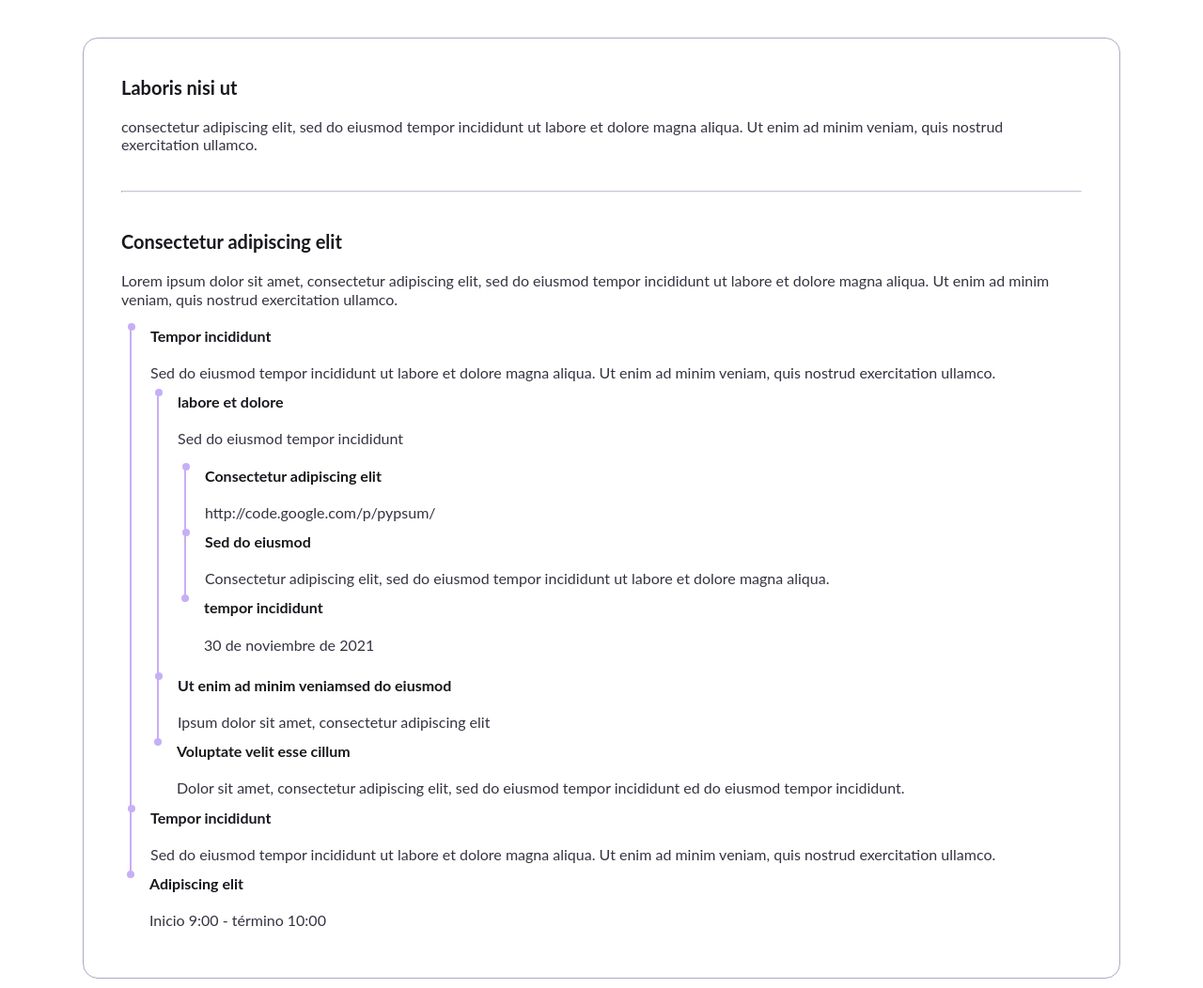
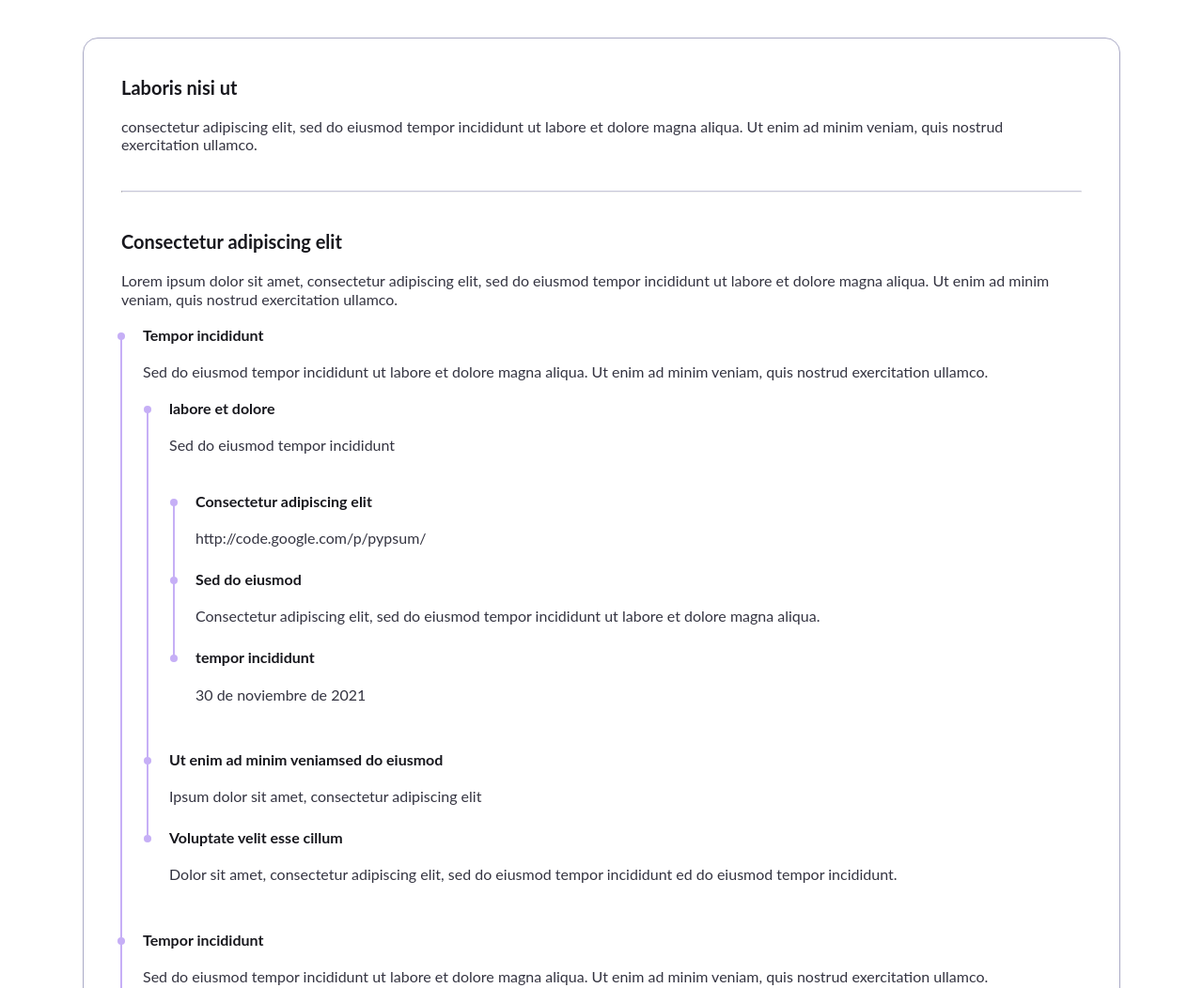
Before and after one commit to axell9641/report-template, a website: page pages/index.html in a window 1280 px wide. Shown: the top 1052 px of the page at 94% size. Drawn offline with nearby package versions, Linux system fonts and the light colour scheme; files that its build step writes are made by us from their sources.

Commit message:
Nail it!

```diff
--- a/sass/components/_tree-like-element.scss
+++ b/sass/components/_tree-like-element.scss
@@ -21,7 +21,7 @@ hr.solid {
   display: grid;
   grid-template-rows: repeat(2, auto);
   row-gap: 20px;
-
+  margin-bottom: 2rem;
   &__title {
     @include titleBold();
   }
@@ -36,52 +36,70 @@ hr.solid {
   display: grid;
   grid-template-rows: repeat(2, auto);
   row-gap: 20px;
-  padding-bottom: 1.2rem;
+  // padding-bottom: 1.2rem;
   &__title {
     @include subheaderBold();
-    padding-left: 2rem;
+    // padding-left: 2rem;
   }
 
   &__description {
     @include subheaderRegular();
-    padding-left: 2rem;
+    // padding-left: 2rem;
     color: $grey900;
   }
 }
 
-.children {
+ul.children {
+  padding-left: 1.5rem;
+  margin-top: -1px;
+}
+
+ul.children ul {
+  padding-left: 2rem;
   margin-top: 2rem;
 }
 
-ul.children,
-ul.children ul {
+ul.children li {
+  padding-left: 8px;
+  margin-bottom: 10px;
   list-style: none;
 }
 
-ul.children ul {
-  margin-left: 1.8rem;
+ul.children li {
+  position: relative;
+  margin-bottom: 0;
+  padding-bottom: 2.5em;
 }
 
-ul.children li {
-  margin-left: 0.9rem;
-  border-left: $connector;
-  position: relative;
-}
+ul.children li:after {
+  /* BULLETS */
+  content: "";
+  position: absolute;
+  left: -19px; /*adjust manually*/
+  top: 7px;
 
-ul.children li:last-child {
-  border-left: 1px solid transparent;
+  width: 0.8rem;
+  height: 0.8rem;
+  border-radius: 50%;
+  background-color: #C6AFF6;
 }
 
 ul.children li:before {
+  /* LINES */
+  content: "";
   position: absolute;
-  top: 0;
-  left: 0;
-  width: 0.8rem;
-  height: 0.8rem;
-  border-radius: 50%;
-  margin-right: 0.1em;
-  background-color: #C6AFF6;
-  transform: translate(-50%, -50%);
-  content: "";
-  display: inline-block;
+  left: -16px;
+  border-left: $connector;
+  height: 100%;
+  width: 1px;
 }
+
+ul.children li:first-child:before {
+  /* first li's line */
+  top: 12px; /* moves the line down so that it disappears under the bullet. Adjust manually */
+}
+
+ul.children li:last-child:before {
+   /* last li's line */
+  height: 12px; /* shorten the line so it goes only up to the bullet. Is equal to first-child:before's top */
+}
```
